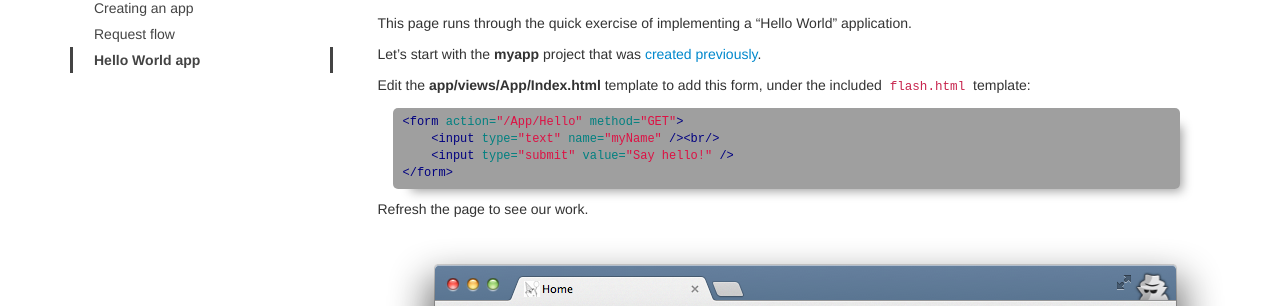
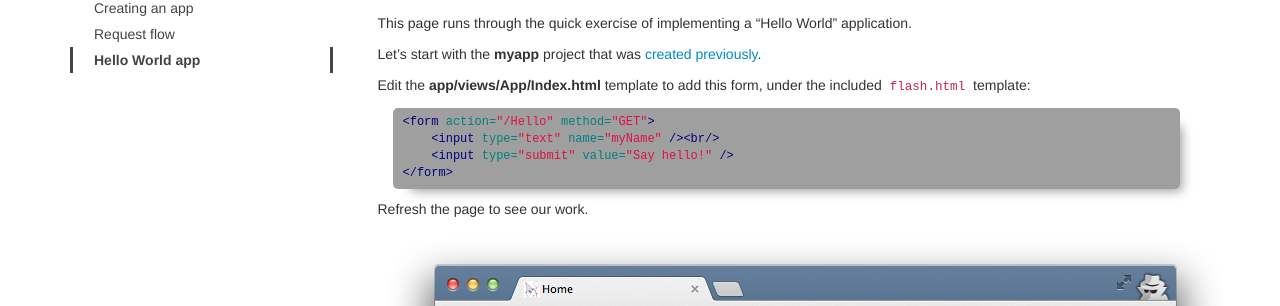
Before and after one commit to revel/revel.github.io, a Jekyll site: the page built from tutorial/firstapp.md, in a window 1280 px wide and 900 px high. Shown: the part 196-502 px from the top of the window. Built offline with Jekyll 4.4.1, drawn with Linux system fonts in a browser that asks for light colours; nearby versions of some CDN libraries.

Commit message:
Fix broken form location
Form location didn't match the route location

```diff
--- a/tutorial/firstapp.md
+++ b/tutorial/firstapp.md
@@ -11,7 +11,7 @@ Let's start with the **myapp** project that was [created previously](createapp.h
 Edit the **app/views/App/Index.html** template to add this form, under the
 included `flash.html` template:
 {% highlight html %}
-<form action="/App/Hello" method="GET">
+<form action="/Hello" method="GET">
     <input type="text" name="myName" /><br/>
     <input type="submit" value="Say hello!" />
 </form>
```
